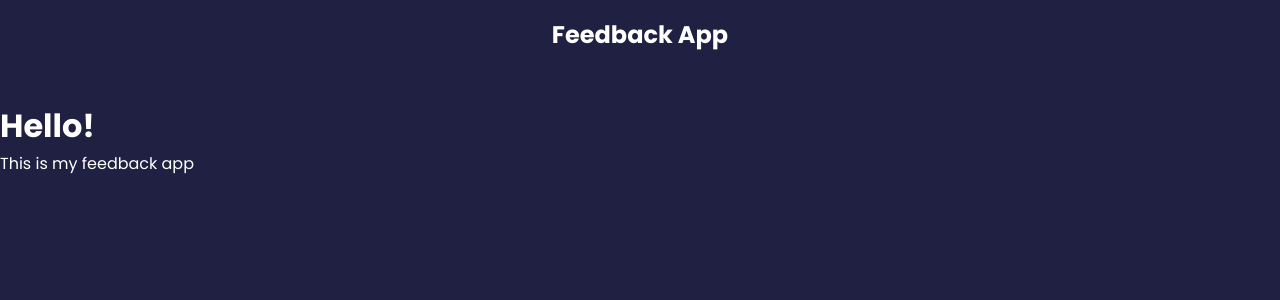
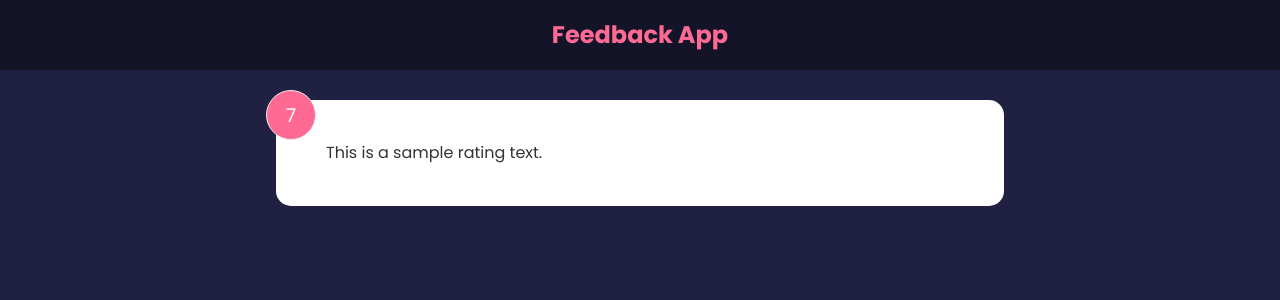
Before and after one commit to bcherrera14/feedback-app, a React (Create React App) app: page / in a window 1280 px wide. Shown: the top 300 px of the page. Built offline with nearby package versions, Linux system fonts and the light colour scheme; the HTML template or start-up script is replaced by a standard one.

Commit message:
update app

```diff
--- a/src/App.js
+++ b/src/App.js
@@ -1,12 +1,14 @@
 import React from 'react';
 import Header from './components/Header';
+import FeedbackItem from './components/FeedbackItem';
 
 function App() {
 	return (
 		<React.Fragment>
 			<Header />
-			<h1>Hello!</h1>
-			<p>This is my feedback app</p>
+			<div className="container">
+				<FeedbackItem />
+			</div>
 		</React.Fragment>
 	);
 }
--- a/src/components/Header.jsx
+++ b/src/components/Header.jsx
@@ -1,9 +1,14 @@
 import React from 'react';
 import PropTypes from 'prop-types';
 
-function Header({ text }) {
+function Header({ text, bgColor, textColor }) {
+	const headerStyles = {
+		backgroundColor: bgColor,
+		color: textColor
+	};
+
 	return (
-		<header>
+		<header style={headerStyles}>
 			<div className="container">
 				<h2>{text}</h2>
 			</div>
@@ -12,11 +17,15 @@
 }
 
 Header.defaultProps = {
-	text: 'Feedback App'
+	text: 'Feedback App',
+	bgColor: 'rgba(0,0,0,0.4)',
+	textColor: '#ff6a95'
 };
 
 Header.propTypes = {
-	text: PropTypes.string
+	text: PropTypes.string,
+	bgColor: PropTypes.string,
+	textColor: PropTypes.string
 };
 
 export default Header;
```
